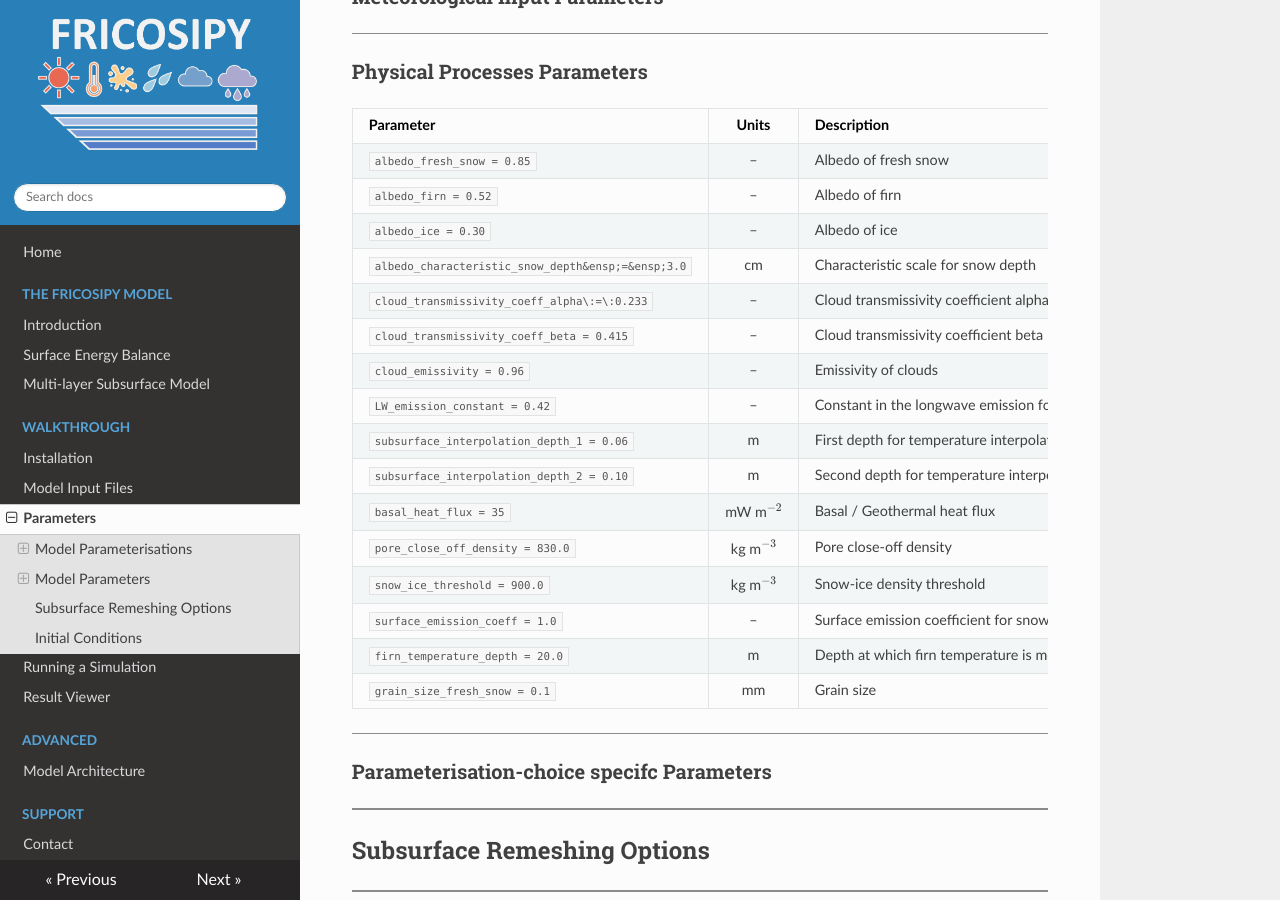
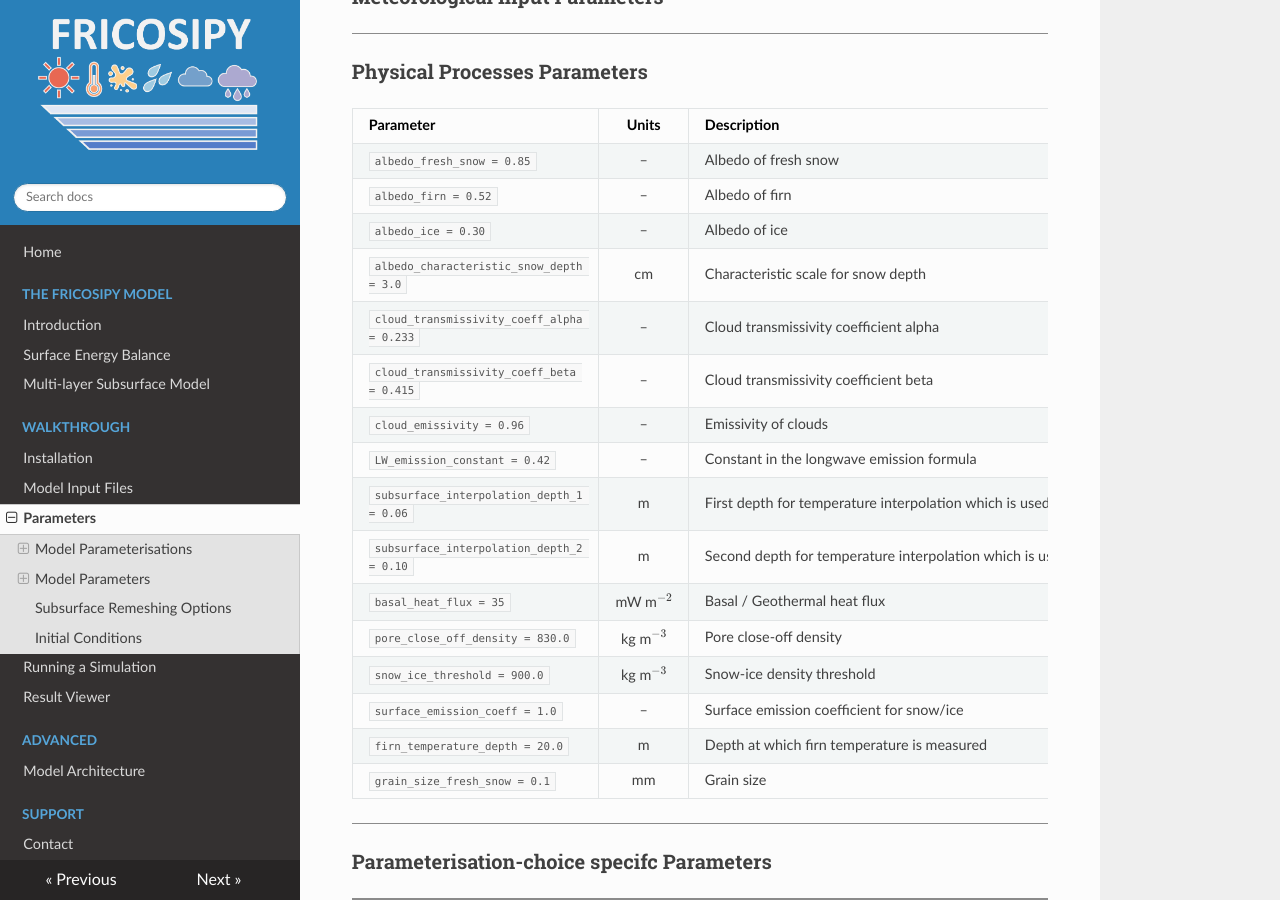
Before and after one commit to MarcusGastaldello/FRICOSIPY, an MkDocs documentation site: the page built from docs/parameters.md, in a window 1280 px wide and 900 px high, scrolled down 1748 px. Built offline with MkDocs 1.6.1, drawn with Linux system fonts in a browser that asks for light colours; some of the changed lines change nothing that is shown.

Commit message:
Update parameters.md

```diff
--- a/docs/parameters.md
+++ b/docs/parameters.md
@@ -72,8 +72,8 @@ The *FRICOSIPY* model enables the user to customise the parameterisations used t
 | `albedo_fresh_snow = 0.85`                        | – | Albedo of fresh snow |
 | `albedo_firn = 0.52`                              | – | Albedo of firn |
 | `albedo_ice = 0.30`                               | – | Albedo of ice |
-| `albedo_characteristic_snow_depth&ensp;=&ensp;3.0`          | cm | Characteristic scale for snow depth |
-| `cloud_transmissivity_coeff_alpha\:=\:0.233`        | – | Cloud transmissivity coefficient alpha |
+| `albedo_characteristic_snow_depth = 3.0`          | cm | Characteristic scale for snow depth |
+| `cloud_transmissivity_coeff_alpha = 0.233`        | – | Cloud transmissivity coefficient alpha |
 | `cloud_transmissivity_coeff_beta = 0.415`         | – | Cloud transmissivity coefficient beta |
 | `cloud_emissivity = 0.96`                         | – | Emissivity of clouds |
 | `LW_emission_constant = 0.42`                     | – | Constant in the longwave emission formula |
```
